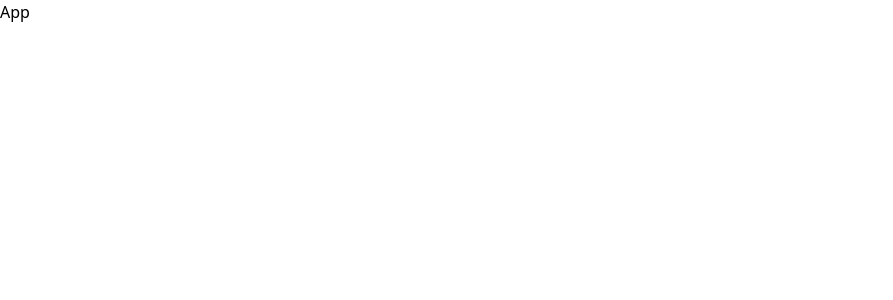
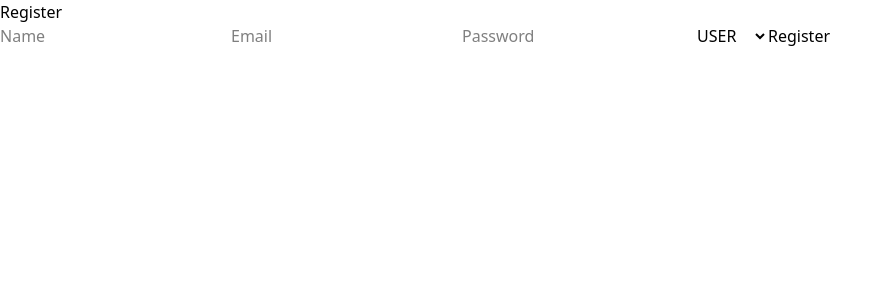
Before and after one commit to binojmadhuranga/smartbiz-web, a React (Vite) app: page /register in a window 1280 px wide. Shown: the top 300 px of the page, without its empty margins (0-893 px from the left). Built offline with nearby package versions, Linux system fonts and the light colour scheme.

Commit message:
implement front end without  designs.

```diff
--- a/src/App.jsx
+++ b/src/App.jsx
@@ -1,9 +1,21 @@
-import React from 'react'
+// src/App.jsx
+import React from "react";
+import { Routes, Route, Navigate } from "react-router-dom";
+import Login from "./pages/login/Login";
+import Register from "./pages/register/register";
+import Home from "./pages/home/home";
+import { useAuth } from "./context/AuthContext";
 
 function App() {
+  const { token } = useAuth();
+
   return (
-    <div>App</div>
-  )
+    <Routes>
+      <Route path="/login" element={!token ? <Login /> : <Navigate to="/" />} />
+      <Route path="/register" element={<Register />} />
+      <Route path="/" element={token ? <Home /> : <Navigate to="/login" />} />
+    </Routes>
+  );
 }
 
-export default App
+export default App;
--- a/src/pages/home/home.jsx
+++ b/src/pages/home/home.jsx
@@ -0,0 +1,23 @@
+// src/pages/home/Home.jsx
+import React from "react";
+import { useAuth } from "../../context/AuthContext";
+import { useNavigate } from "react-router-dom";
+
+const Home = () => {
+  const { logout } = useAuth();
+  const navigate = useNavigate();
+
+  const handleLogout = () => {
+    logout();
+    navigate("/login");
+  };
+
+  return (
+    <div>
+      <h1>Welcome to Home Page 🎉</h1>
+      <button onClick={handleLogout}>Logout</button>
+    </div>
+  );
+};
+
+export default Home;
--- a/src/pages/login/Login.jsx
+++ b/src/pages/login/Login.jsx
@@ -1,7 +1,36 @@
-import React from 'react'
+// src/pages/login/Login.jsx
+import React, { useState } from "react";
+import axios from "../../axiosConfig";
+import { useNavigate } from "react-router-dom";
+import { useAuth } from "../../context/AuthContext";
 
-export default function Login() {
+const Login = () => {
+  const [email, setEmail] = useState("");
+  const [password, setPassword] = useState("");
+  const { login } = useAuth();
+  const navigate = useNavigate();
+
+  const handleSubmit = async (e) => {
+    e.preventDefault();
+    try {
+      const res = await axios.post("/auth/login", { email, password });
+      login(res.data.token);
+      navigate("/");
+    } catch (err) {
+      alert("Login failed: " + err.response?.data?.message || "Unknown error");
+    }
+  };
+
   return (
-    <div>Login</div>
-  )
-}
+    <div>
+      <h2>Login</h2>
+      <form onSubmit={handleSubmit}>
+        <input value={email} onChange={(e) => setEmail(e.target.value)} placeholder="Email" required />
+        <input value={password} onChange={(e) => setPassword(e.target.value)} type="password" placeholder="Password" required />
+        <button type="submit">Login</button>
+      </form>
+    </div>
+  );
+};
+
+export default Login;
--- a/src/pages/register/register.jsx
+++ b/src/pages/register/register.jsx
@@ -0,0 +1,42 @@
+// src/pages/register/Register.jsx
+import React, { useState } from "react";
+import axios from "../../axiosConfig";
+import { useNavigate } from "react-router-dom";
+
+const Register = () => {
+  const [form, setForm] = useState({ name: "", email: "", password: "", role: "USER" });
+  const navigate = useNavigate();
+
+  const handleChange = (e) => {
+    setForm({ ...form, [e.target.name]: e.target.value });
+  };
+
+  const handleSubmit = async (e) => {
+    e.preventDefault();
+    try {
+      await axios.post("/auth/register", form);
+      alert("Registered successfully");
+      navigate("/login");
+    } catch (err) {
+      alert("Register failed: " + err.response?.data?.message || "Unknown error");
+    }
+  };
+
+  return (
+    <div>
+      <h2>Register</h2>
+      <form onSubmit={handleSubmit}>
+        <input name="name" value={form.name} onChange={handleChange} placeholder="Name" required />
+        <input name="email" value={form.email} onChange={handleChange} placeholder="Email" required />
+        <input name="password" type="password" value={form.password} onChange={handleChange} placeholder="Password" required />
+        <select name="role" value={form.role} onChange={handleChange}>
+          <option value="USER">USER</option>
+          <option value="ADMIN">ADMIN</option>
+        </select>
+        <button type="submit">Register</button>
+      </form>
+    </div>
+  );
+};
+
+export default Register;
```
